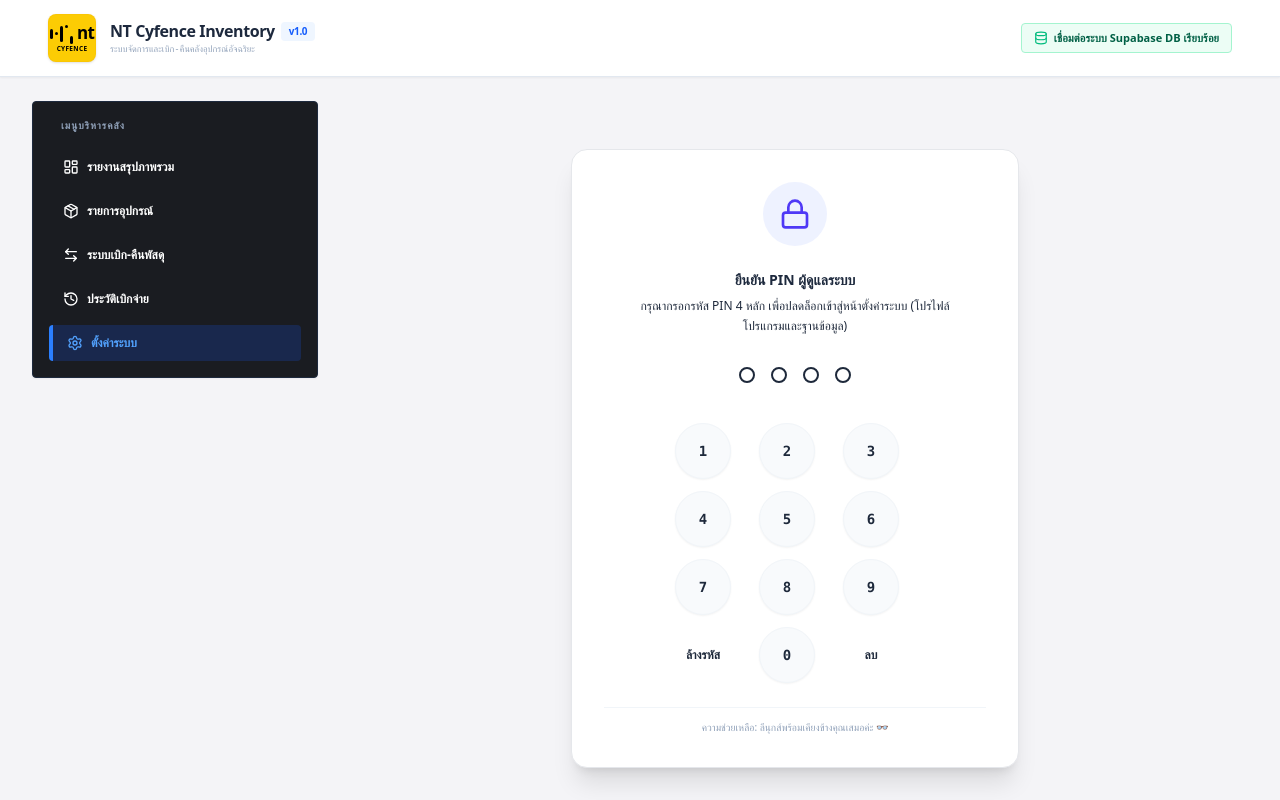
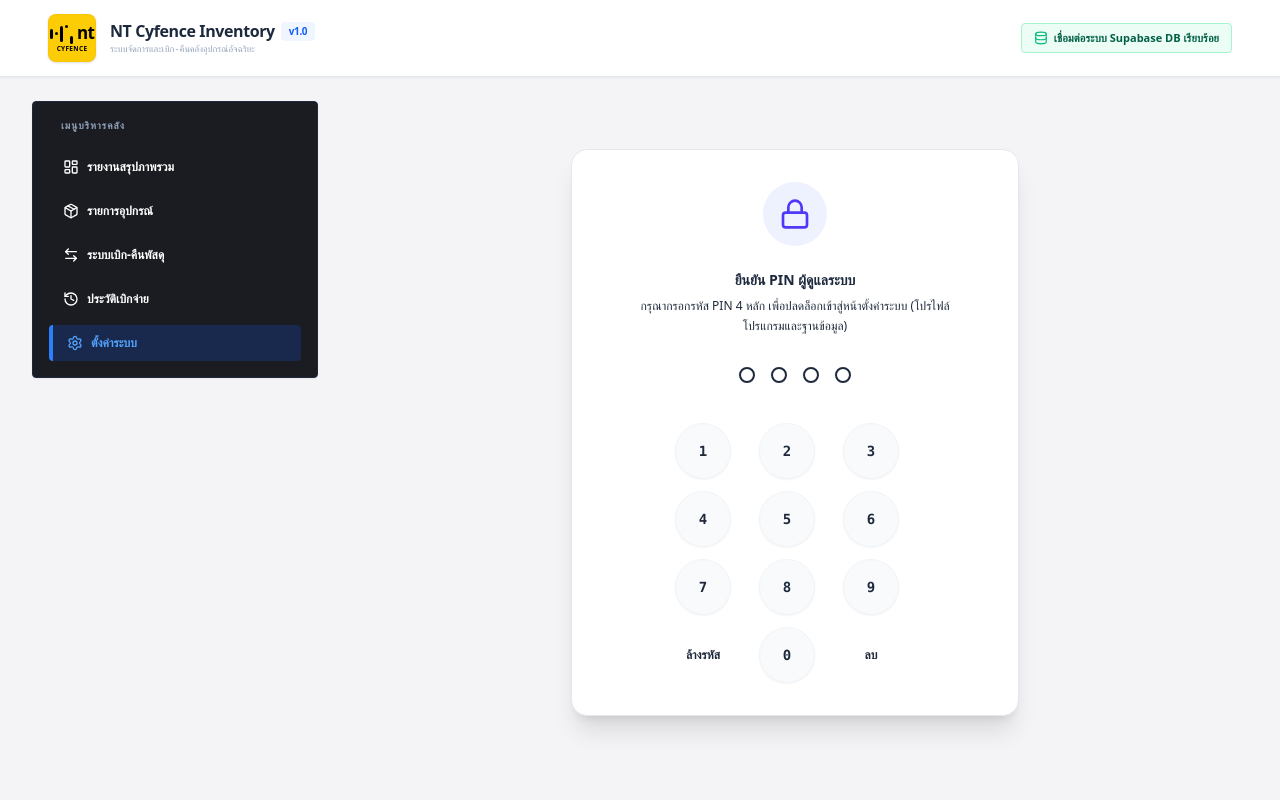
Before and after one commit to wichitpanw/CyfenceCCTVinventory, a React (Vite) app: page / in a window 1280 px wide. Both pictures are taken after a click on the button "ตั้งค่าระบบ". Shown: the top 800 px of the page. Built offline with nearby package versions, Linux system fonts and the light colour scheme; no server answers; the database is empty.

Commit message:
style: remove assistance note at the bottom of the PIN setting page

```diff
--- a/src/components/SupabaseSettingsView.tsx
+++ b/src/components/SupabaseSettingsView.tsx
@@ -237,11 +237,6 @@ export default function SupabaseSettingsView({
           >
             ลบ
           </button>
-        </div>
-
-        {/* Assistance Note */}
-        <div className="text-[10px] text-slate-400 font-sans border-t border-slate-100 pt-3 flex items-center justify-center gap-1 select-none">
-          <span>ความช่วยเหลือ: ลีนุกส์พร้อมเคียงข้างคุณเสมอค่ะ 👓</span>
         </div>
       </div>
     );
```
